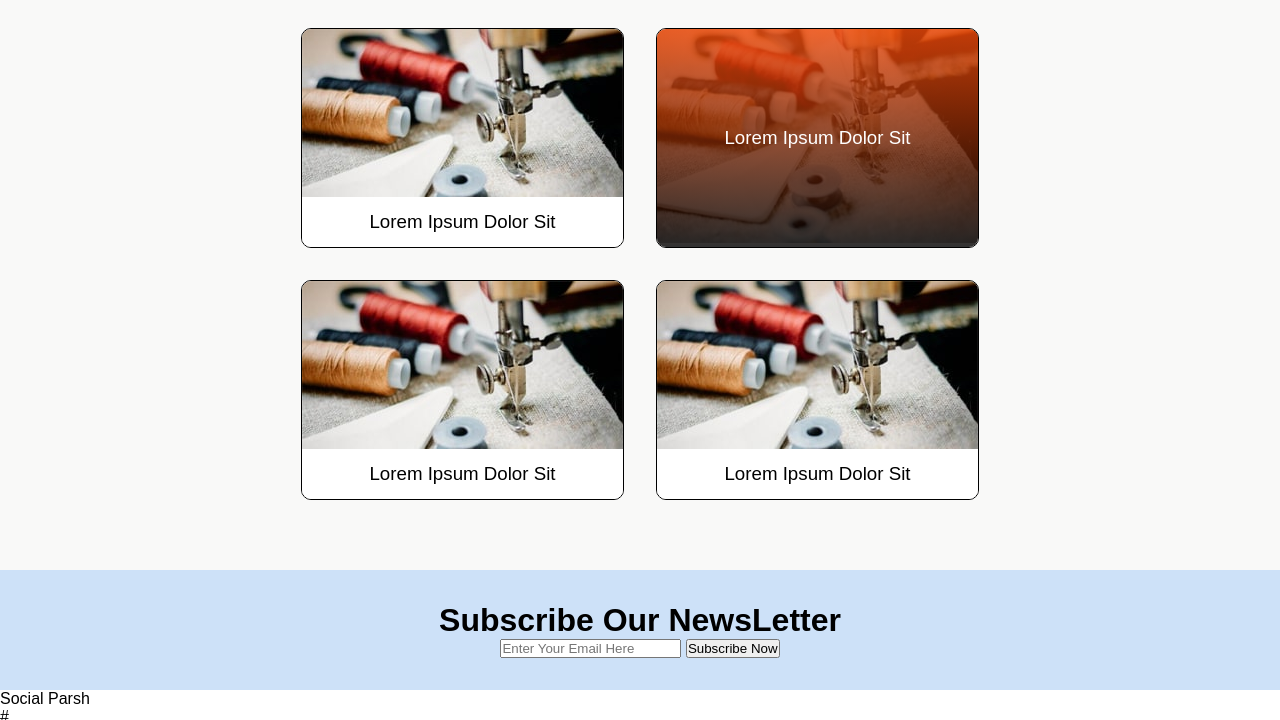
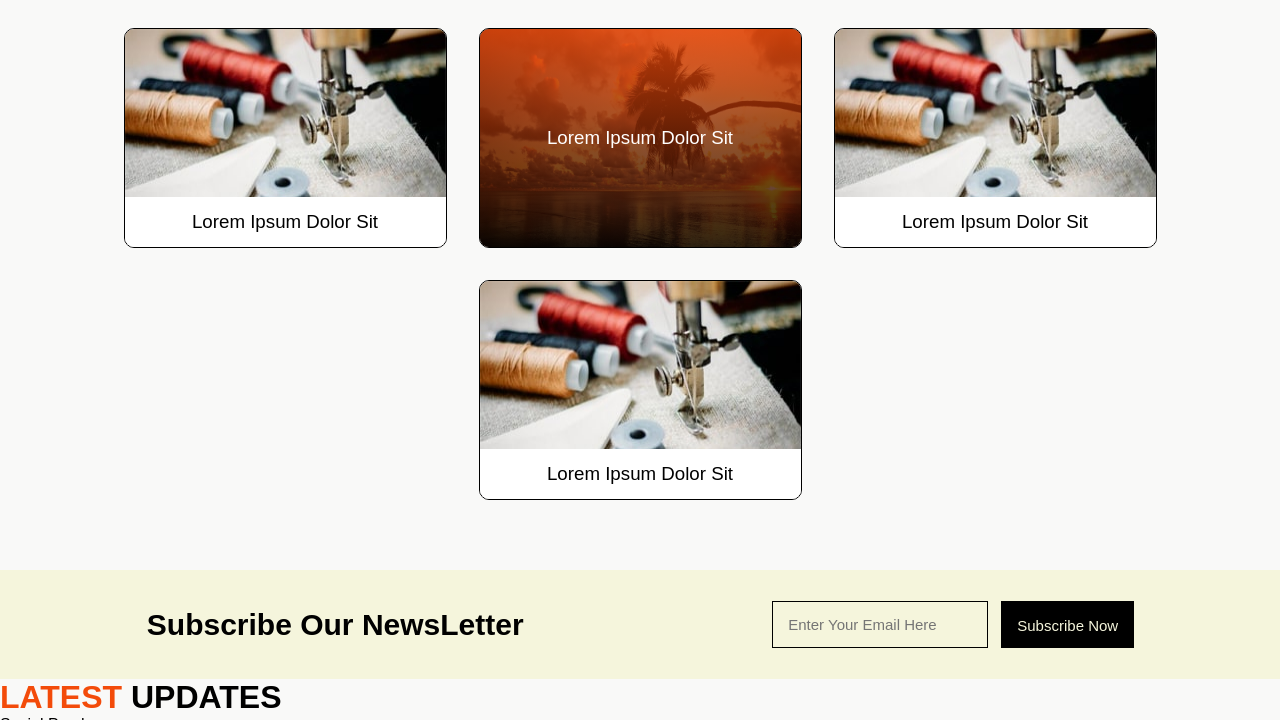
Before and after one commit to yashvi-khunt/websiteDemo, a plain HTML site: page index.html in a window 1280 px wide. Shown: the part 1558-2278 px from the top of the page. Drawn offline with Linux system fonts and the light colour scheme.

Commit message:
Modified newsletter

```diff
--- a/css/style.css
+++ b/css/style.css
@@ -234,7 +234,8 @@ ol {
   padding: 2em;
   text-align: center;
   /* background: var(--primary-color); */
-  background-color: rgba(255, 255, 255, 0.8);
+  /* background-color: rgba(255, 255, 255, 0.8); */
+  background-color: beige;
 }
 
 .counter .container {
@@ -376,7 +377,7 @@ ol {
 
 .our-serivces-main {
   margin: 0 auto;
-  width: 80%;
+  width: 90%;
   display: flex;
   flex-wrap: wrap;
   justify-content: center;
@@ -401,7 +402,7 @@ ol {
 
 .our-serivces-items img {
   /* width: 100%; */
-  /* height: 100%; */
+  height: 100%;
   object-fit: fill;
   /* display: flex; */
 }
@@ -423,7 +424,7 @@ ol {
   font-weight: 400;
 }
 
-/* this is hover propoerty for cards, on hover apply thid and change font weigth to 700  */
+/* this is hover propoerty for cards, on hover apply thid and change font weigth to 700 and cursor pointer */
 .serivces-content-hover {
   /* font-weight: 700; */
   /* .serivces-content:hover { */
@@ -435,10 +436,49 @@ ol {
   color: white;
   align-items: center;
   justify-content: center;
+}
+
+.newsletter-inside {
+  /* width: 100%; */
+  /* margin: 0 auto; */
+  display: flex;
+  gap: 20px;
+  align-items: center;
+  justify-content: space-around;
+}
+
+.newsletter-inside h1 {
+  font-size: 30px;
+  line-height: 1.5;
+}
+
+.form-row {
+  display: flex;
+  gap: 15px;
+  /* align-items: baseline; */
+}
+
+.newsletter-inside input,
+.newsletter-inside button {
+  background: transparent;
+  border: none;
+  outline: 1px solid black;
+  height: 45px;
+  padding-left: 15px;
+  font-size: 15px;
+}
+
+.newsletter-inside button {
+  background-color: var(--second-color);
+  color: beige;
+  padding: 15px;
   cursor: pointer;
 }
 
-.newsletter {
-  /* width: 100%; */
-  background: #cde1f8;
+.form-row button:hover {
+  background-color: var(--primary-color);
 }
+
+.updates .container {
+  background: var(--bgcolor);
+}
--- a/index.html
+++ b/index.html
@@ -352,6 +352,40 @@
             <img
               src="images/serivces.jpg"
               alt="Social-Parsh"
+              width="321px"
+              height="214px"
+              itemprop="image"
+            />
+            <div class="serivces-content">
+              <h3 class="title" itemprop="brand">Lorem Ipsum Dolor Sit</h3>
+            </div>
+          </div>
+          <div
+            class="our-serivces-items"
+            itemscope=""
+            itemtype="http://schema.org/Product"
+          >
+            <img
+              src="images/Blogimg.jpg"
+              alt="Social-Parsh"
+              width="321px"
+              height="214px"
+              itemprop="image"
+            />
+            <div class="serivces-content serivces-content-hover">
+              <h3 class="title" itemprop="brand">Lorem Ipsum Dolor Sit</h3>
+            </div>
+          </div>
+          <div
+            class="our-serivces-items"
+            itemscope=""
+            itemtype="http://schema.org/Product"
+          >
+            <img
+              src="images/serivces.jpg"
+              alt="Social-Parsh"
+              width="321px"
+              height="214px"
               itemprop="image"
             />
             <div class="serivces-content">
@@ -366,34 +400,8 @@
             <img
               src="images/serivces.jpg"
               alt="Social-Parsh"
-              itemprop="image"
-            />
-            <div class="serivces-content serivces-content-hover">
-              <h3 class="title" itemprop="brand">Lorem Ipsum Dolor Sit</h3>
-            </div>
-          </div>
-          <div
-            class="our-serivces-items"
-            itemscope=""
-            itemtype="http://schema.org/Product"
-          >
-            <img
-              src="images/serivces.jpg"
-              alt="Social-Parsh"
-              itemprop="image"
-            />
-            <div class="serivces-content">
-              <h3 class="title" itemprop="brand">Lorem Ipsum Dolor Sit</h3>
-            </div>
-          </div>
-          <div
-            class="our-serivces-items"
-            itemscope=""
-            itemtype="http://schema.org/Product"
-          >
-            <img
-              src="images/serivces.jpg"
-              alt="Social-Parsh"
+              width="321px"
+              height="214px"
               itemprop="image"
             />
             <div class="serivces-content">
@@ -577,8 +585,11 @@
     <!-- News Letter End -->
 
     <!-- Updates Here-->
-    <div class="updates spad">
+    <div class="updates">
       <div class="container">
+        <div class="content-type">
+          <a href="#"><span>Latest</span> Updates</a>
+        </div>
         <div class="updates-main">
           <div
             class="updates-items"
```
